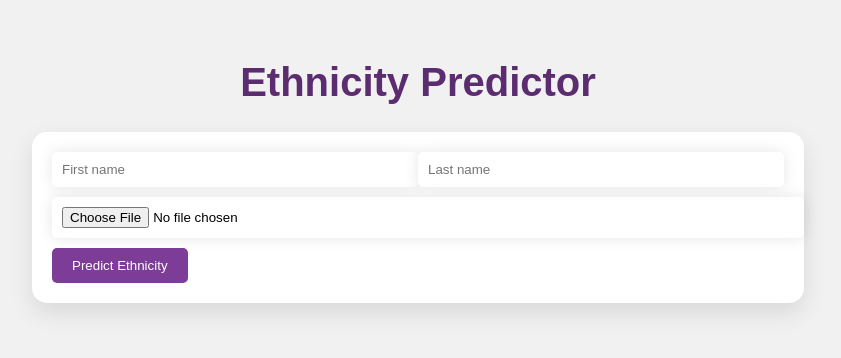
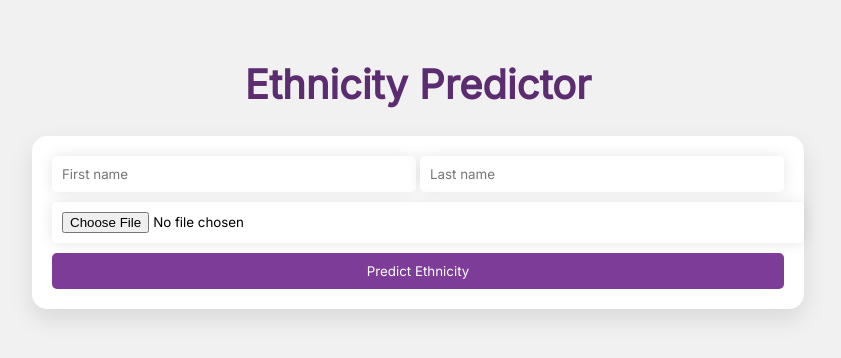
Before and after one commit to ethanoutangoun/ethnicity_detection_aiwebsite, a Flask app: page / in a window 1280 px wide. Shown: the top 358 px of the page, without its empty margins (222-1063 px from the left). Run offline with Flask 3, Linux system fonts and the light colour scheme.

Commit message:
update UI a bit

```diff
--- a/templates/upload.html
+++ b/templates/upload.html
@@ -1,10 +1,13 @@
 <!DOCTYPE html>
 <html>
 <head>
+
     <title>Ethnicity Predictor</title>
     <style>
+        @import url('https://fonts.googleapis.com/css2?family=Inter&display=swap');
         body {
-            font-family: Arial, sans-serif;
+            font-family: 'Inter', Arial, sans-serif;
+            font-weight: 800;
             background-color: #f1f1f1;
             padding: 30px;
             margin: 0;
@@ -35,10 +38,11 @@
         }
 
         .input-group input[type="text"] {
-            width: 48%; /* Updated this line */
+            width: 47%; /* Updated this line */
             padding: 10px;
             border: none;
             border-radius: 5px;
+            font-family: 'Inter', Arial, sans-serif;
             box-shadow: 0px 0px 15px rgba(0,0,0,0.1);
 
         }
@@ -50,6 +54,7 @@
             border-radius: 5px;
             box-shadow: 0px 0px 15px rgba(0,0,0,0.1);
             margin-bottom: 10px;
+            font-family: 'Inter', Arial, sans-serif;
         }
 
         input[type="submit"] {
@@ -59,6 +64,8 @@
             border: none;
             border-radius: 5px;
             cursor: pointer;
+            width: 100%;
+            font-family: 'Inter', Arial, sans-serif;
         }
 
         input[type="submit"]:hover {
@@ -70,11 +77,13 @@
     <h1 class="page-header">Ethnicity Predictor</h1>
 
     <form action="/uploader" method="POST" enctype="multipart/form-data">
+
         <div class="input-group">
             <input type="text" name="firstName" placeholder="First name" required>
             <input type="text" name="lastName" placeholder="Last name" required>
         </div>
-        <input type="file" name="file" required>
+
+        <input type="file" name="file"  required>
         <input type="submit" value="Predict Ethnicity">
     </form>
 </body>
--- a/uploads/output.csv
+++ /dev/null
@@ -1,2 +0,0 @@
-First Name,Last Name,White,Black,Asian,Other,Highest Prob. Score,Filler,Image
-e,o,,,,,,,./uploads/cropped.jpg
```
Also changed, not shown: uploads/aaron_wolf.jpg (deleted), uploads/cropped.jpg (deleted), uploads/face.jpg (deleted), uploads/lebron.jpg (deleted), uploads/tree-736885_1280.jpg (deleted), 1 other file.
